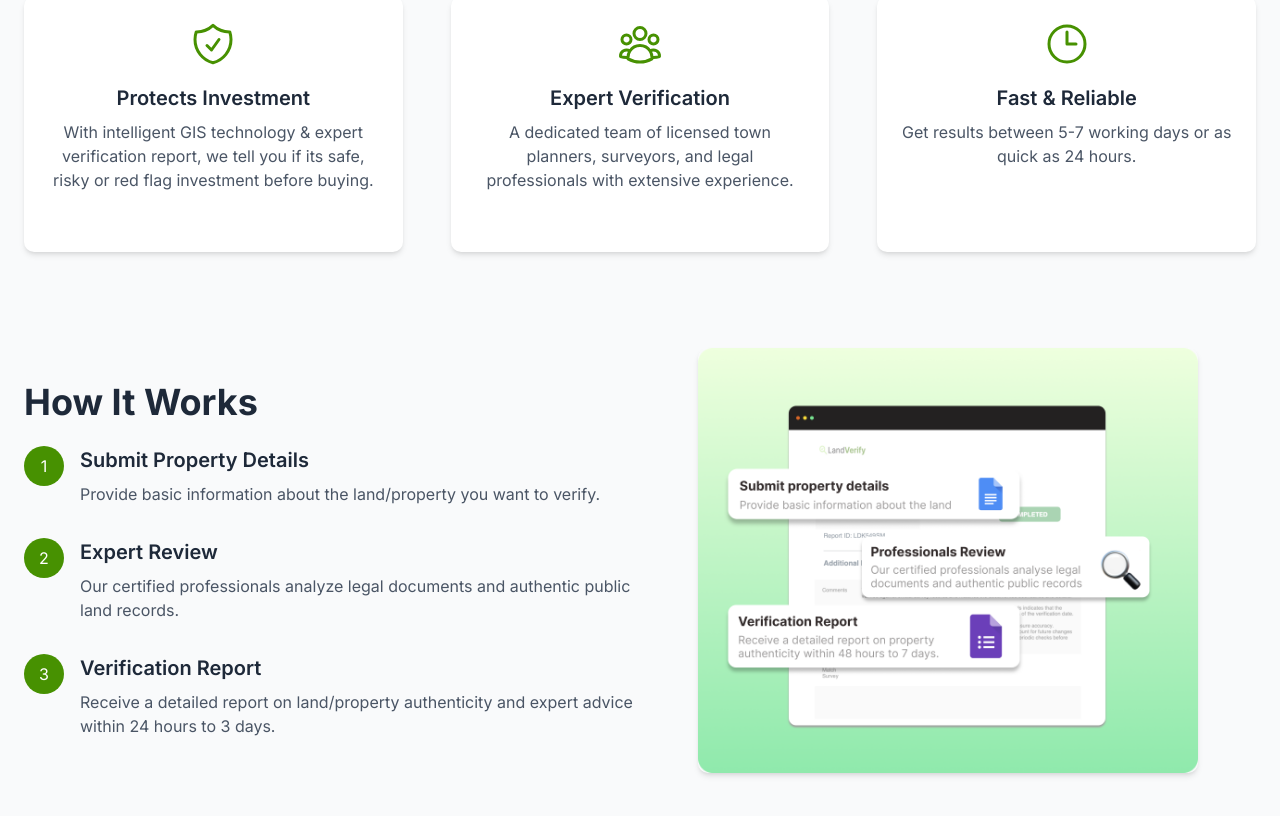
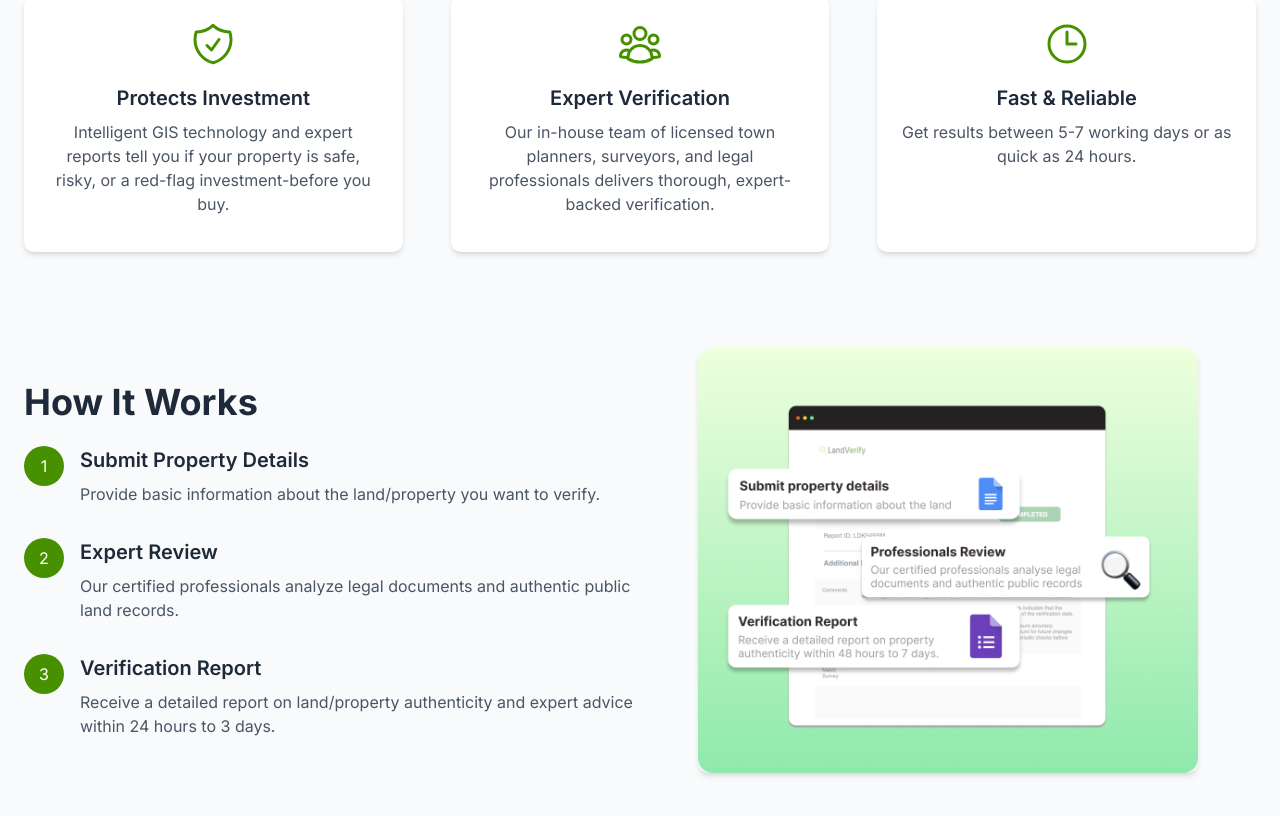
Before and after one commit to agbajekehinde/land-verify, a Next.js app: page / in a window 1280 px wide. Shown: the part 1120-1936 px from the top of the page. Built offline with nearby package versions, Linux system fonts and the light colour scheme; a web font is replaced by a local one.

Commit message:
modified:   app/components/features/keyfeatures.tsx

```diff
--- a/app/components/features/keyfeatures.tsx
+++ b/app/components/features/keyfeatures.tsx
@@ -12,12 +12,12 @@ export default function KeyFeatures() {
           <div className="flex flex-1 flex-col items-center text-center p-6 bg-white rounded-lg shadow-md h-64">
             <ShieldCheckIcon className="w-12 h-12 text-[#479101]" />
             <h3 className="mt-4 text-xl font-semibold text-gray-800">Protects Investment</h3>
-            <p className="mt-2 text-gray-600">With intelligent GIS technology & expert verification report, we tell you if its safe, risky or red flag investment before buying.</p>
+            <p className="mt-2 text-gray-600">Intelligent GIS technology and expert reports tell you if your property is safe, risky, or a red-flag investment-before you buy.</p>
           </div>
           <div className="flex flex-1 flex-col items-center text-center p-6 bg-white rounded-lg shadow-md h-64">
             <UserGroupIcon className="w-12 h-12 text-[#479101]" />
             <h3 className="mt-4 text-xl font-semibold text-gray-800">Expert Verification</h3>
-            <p className="mt-2 text-gray-600">A dedicated team of licensed town planners, surveyors, and legal professionals with extensive experience.</p>
+            <p className="mt-2 text-gray-600">Our in-house team of licensed town planners, surveyors, and legal professionals delivers thorough, expert-backed verification.</p>
           </div>
           <div className="flex flex-1 flex-col items-center text-center p-6 bg-white rounded-lg shadow-md h-64">
             <ClockIcon className="w-12 h-12 text-[#479101]" />
```
